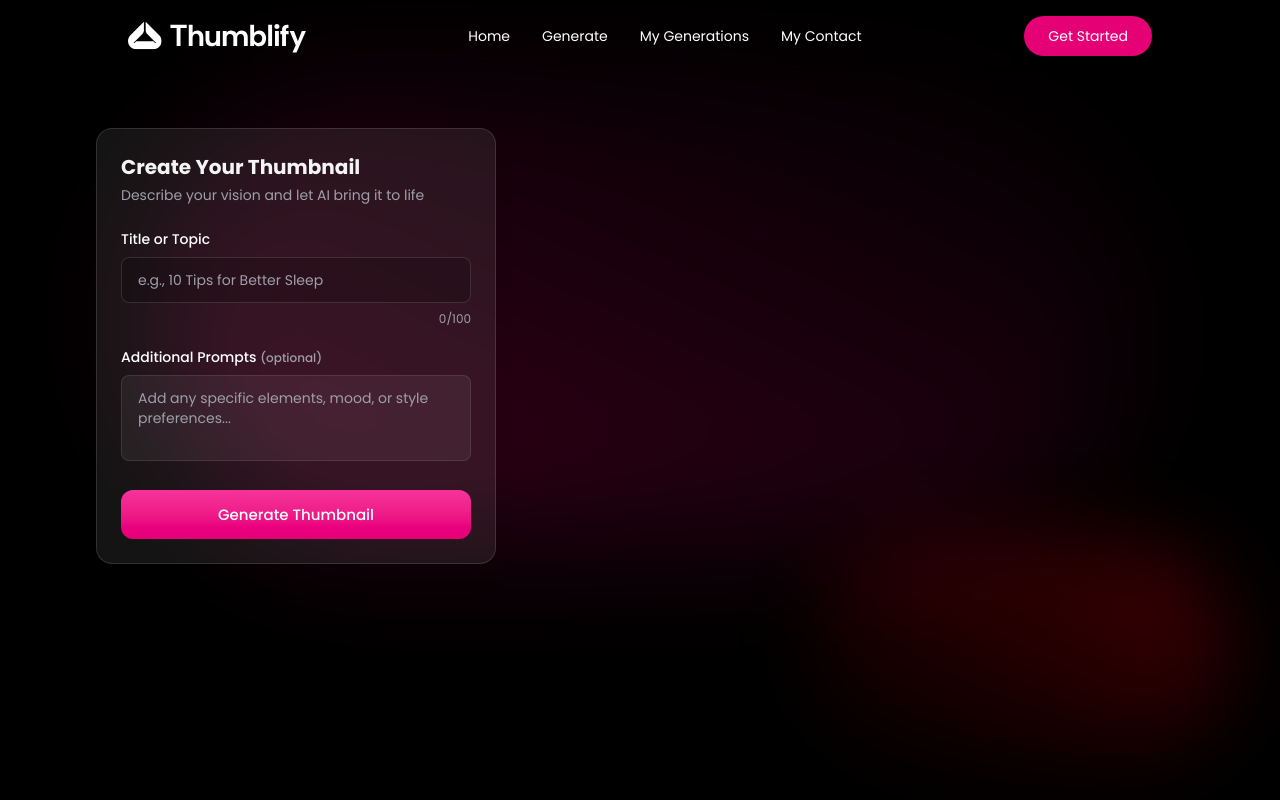
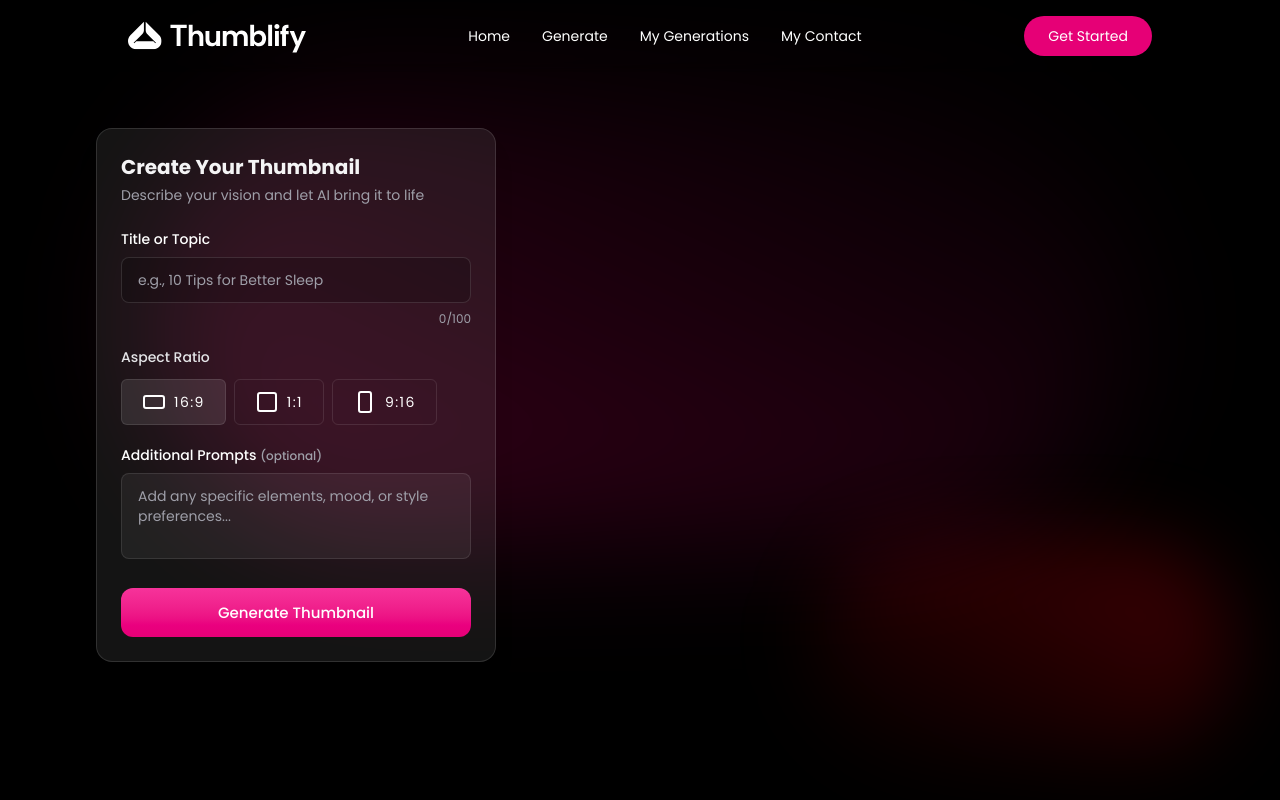
Before and after one commit to DPanvish/Thumbify, a React (Vite) app in the folder client/: page /generate in a window 1280 px wide. Shown: the top 800 px of the page. Built offline with nearby package versions, Linux system fonts and the light colour scheme.

Commit message:
Aspect Ratio Selector added

```diff
--- /dev/null
+++ b/client/src/components/AspectRatioSelector.tsx
@@ -0,0 +1,41 @@
+import React from 'react'
+import { aspectRatios, type AspectRatio } from '../assets/assets'
+import { RectangleHorizontal, RectangleVertical, Square } from 'lucide-react';
+
+const AspectRatioSelector = ({value, onChange}: {
+    value: AspectRatio;
+    onChange: (ratio: AspectRatio) => void
+}) => {
+
+    const iconMap = {
+        "16:9": <RectangleHorizontal className="size-6" />,
+        "1:1": <Square className="size-6" />,
+        "9:16": <RectangleVertical className="size-6" />,
+    } as Record<AspectRatio, React.ReactNode>;
+
+    return (
+        <div className="space-y-3 dark">
+            <label className="block text-sm font-medium text-zinc-200">Aspect Ratio</label>
+
+            <div className="flex flex-wrap gap-2">
+                {aspectRatios.map((ratio) => {
+                    const selected = value === ratio;
+
+                    return (
+                        <button
+                            key={ratio}
+                            type="button"
+                            onClick={() => onChange(ratio)}
+                            className={`flex items-center gap-2 rounded-md border px-5 py-2.5 text-sm transition border-white/10 ${selected ? "bg-white/10" : "hover:bg-white/6"}`}
+                        >
+                            {iconMap[ratio]}
+                            <span className="tracking-widest">{ratio}</span>
+                        </button>
+                    )
+                })}
+            </div>
+        </div>
+    )
+}
+
+export default AspectRatioSelector
--- a/client/src/pages/Generate.tsx
+++ b/client/src/pages/Generate.tsx
@@ -1,7 +1,8 @@
 import { useState } from 'react'
 import { useParams } from 'react-router-dom'
-import type { IThumbnail } from '../assets/assets';
+import { type AspectRatio, colorSchemes, type ThumbnailStyle, type IThumbnail } from '../assets/assets';
 import SoftBackdrop from '../components/SoftBackdrop';
+import AspectRatioSelector from '../components/AspectRatioSelector';
 
 const Generate = () => {
 
@@ -10,6 +11,10 @@
     const [additionalDetails, setAdditionalDetails] = useState("");
     const [thumbnail, setThumbnail] = useState<IThumbnail | null>();
     const [loading, setLoading] = useState(false);
+    const [aspectRatio, setAspectRatio] = useState<AspectRatio>("16:9");
+    const [colorSchemeId, setColorSchemeId] = useState<string>(colorSchemes[0].id);
+    const [style, setStyle] = useState<ThumbnailStyle>("Bold & Graphic");
+    const [styleDropdownOpen, setStyleDropdownOpen] = useState(false);
 
     return (
         <>
@@ -44,6 +49,7 @@
                                     </div>
 
                                     {/* Aspect Ratio Selector */}
+                                    <AspectRatioSelector value={aspectRatio} onChange={setAspectRatio} />
                                     {/* Style Selector */}
                                     {/* Color Scheme Selector */}
 
```
